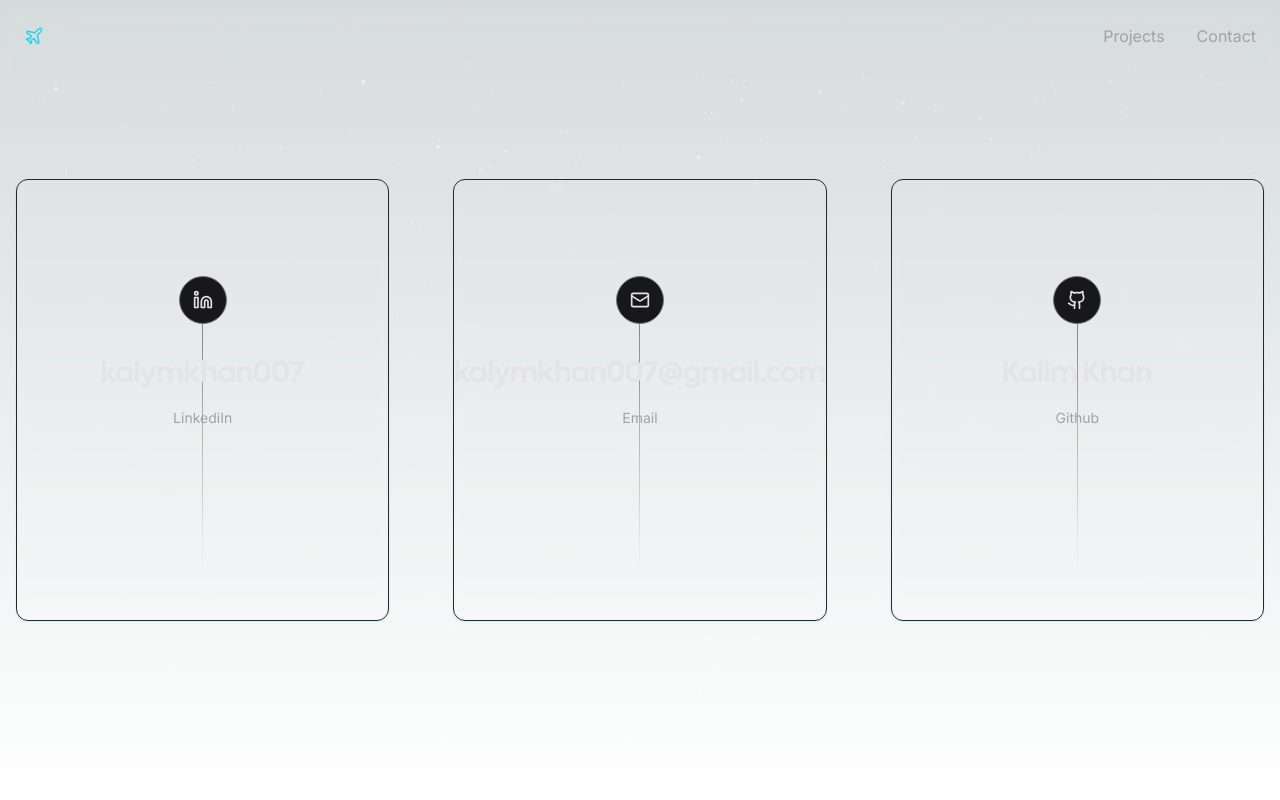
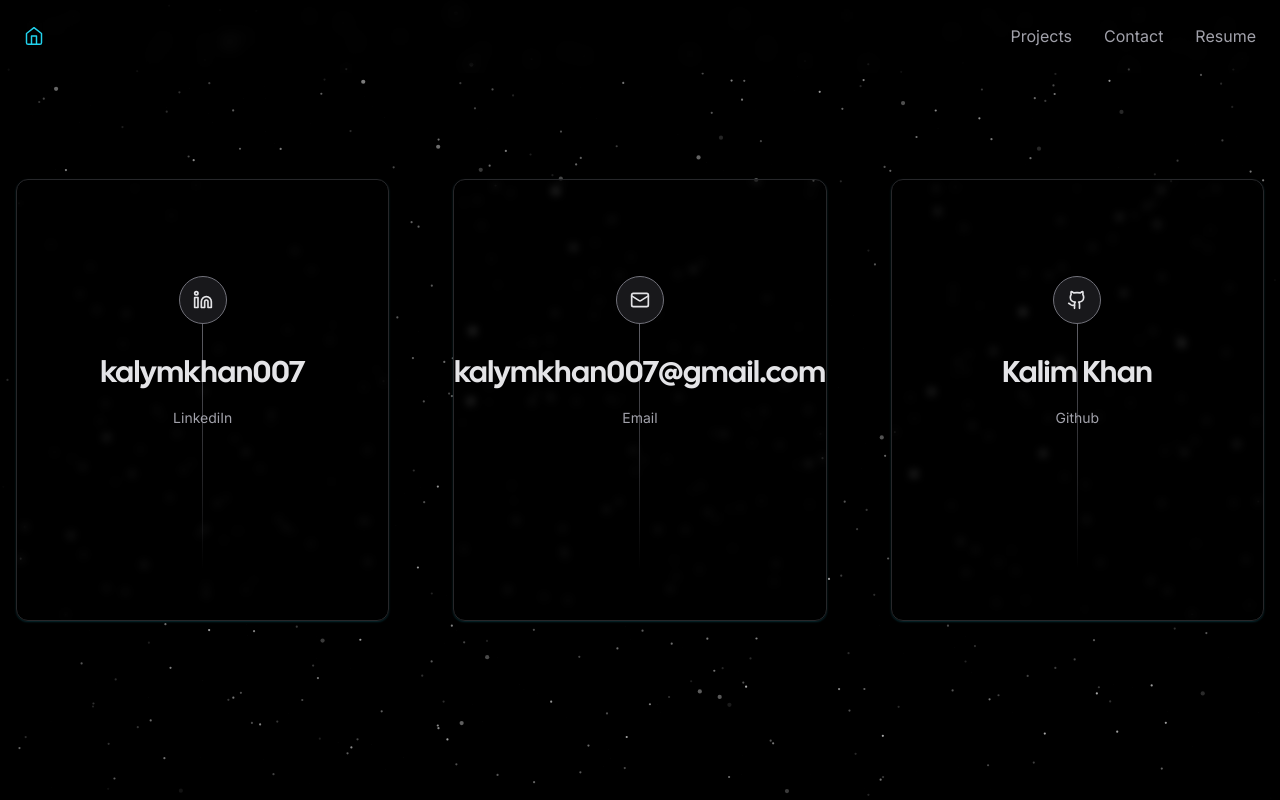
Before and after one commit to kmskhn/kalim-portfolio, a Next.js app: page /contact in a window 1280 px wide. Built offline with nearby package versions, Linux system fonts and the light colour scheme; what tailwindcss-debug-screens would draw is missing.

Commit message:
updated bg color issue

```diff
--- a/app/components/nav.jsx
+++ b/app/components/nav.jsx
@@ -1,8 +1,15 @@
-import { Plane } from "lucide-react";
+import { Home } from "lucide-react";
 import Link from "next/link";
 import React, { useEffect, useRef, useState } from "react";
 
 export const Navigation = () => {
+  const navigation = [
+    { name: "Projects", href: "/projects" },
+    { name: "Contact", href: "/contact" },
+    // { name: "Skills", href: "/skills" },
+    { name: "Resume", href: "/kalim-resume.pdf" },
+  ];
+
   const ref = useRef(null);
   const [isIntersecting, setIntersecting] = useState(true);
 
@@ -27,25 +34,24 @@ export const Navigation = () => {
       >
         <div className="container flex flex-row-reverse items-center justify-between p-6 mx-auto">
           <div className="flex justify-between gap-8">
-            <Link
-              href="/projects"
-              className="duration-200 text-zinc-400 hover:text-white"
-            >
-              Projects
-            </Link>
-            <Link
-              href="/contact"
-              className="duration-200 text-zinc-400 hover:text-white"
-            >
-              Contact
-            </Link>
+            {navigation.map((navitem, index) => (
+              <Link
+                key={navitem.name}
+                href={navitem.href}
+                className={`"duration-200 text-zinc-400 hover:text-white"`}
+                target={index === 2 ? "_blank" : "_self"}
+                rel={index === 2 ? "noopener noreferrer" : ""}
+              >
+                {navitem.name}
+              </Link>
+            ))}
           </div>
 
           <Link
             href="/"
             className="duration-200 text-zinc-300 hover:text-white"
           >
-            <Plane size={20} color="#22d3ee" strokeWidth={1.75} />
+            <Home size={20} color="#22d3ee" strokeWidth={1.75} />
           </Link>
         </div>
       </div>
--- a/app/globals.css
+++ b/app/globals.css
@@ -2,19 +2,11 @@
 @tailwind components;
 @tailwind utilities;
 
-:root {
-  --foreground-rgb: 0, 0, 0;
-  --background-start-rgb: 214, 219, 220;
-  --background-end-rgb: 255, 255, 255;
-}
-
-@media (prefers-color-scheme: dark) {
   :root {
     --foreground-rgb: 255, 255, 255;
     --background-start-rgb: 0, 0, 0;
     --background-end-rgb: 0, 0, 0;
   }
-}
 
 @layer base {
   .text-edge-outline {
--- a/app/page.js
+++ b/app/page.js
@@ -32,7 +32,7 @@ export default function Home() {
       <div className="hidden w-screen h-px animate-glow md:block animate-fade-right bg-gradient-to-r from-zinc-300/0 via-zinc-300/50 to-zinc-300/0" />
       <div className="my-16 text-center animate-fade-in">
         <h2 className="text-sm text-white ">
-          Software Engineer at Priceline.com
+        Software Engineer Level 2 at Priceline.com
         </h2>
       </div>
     </div>
```
